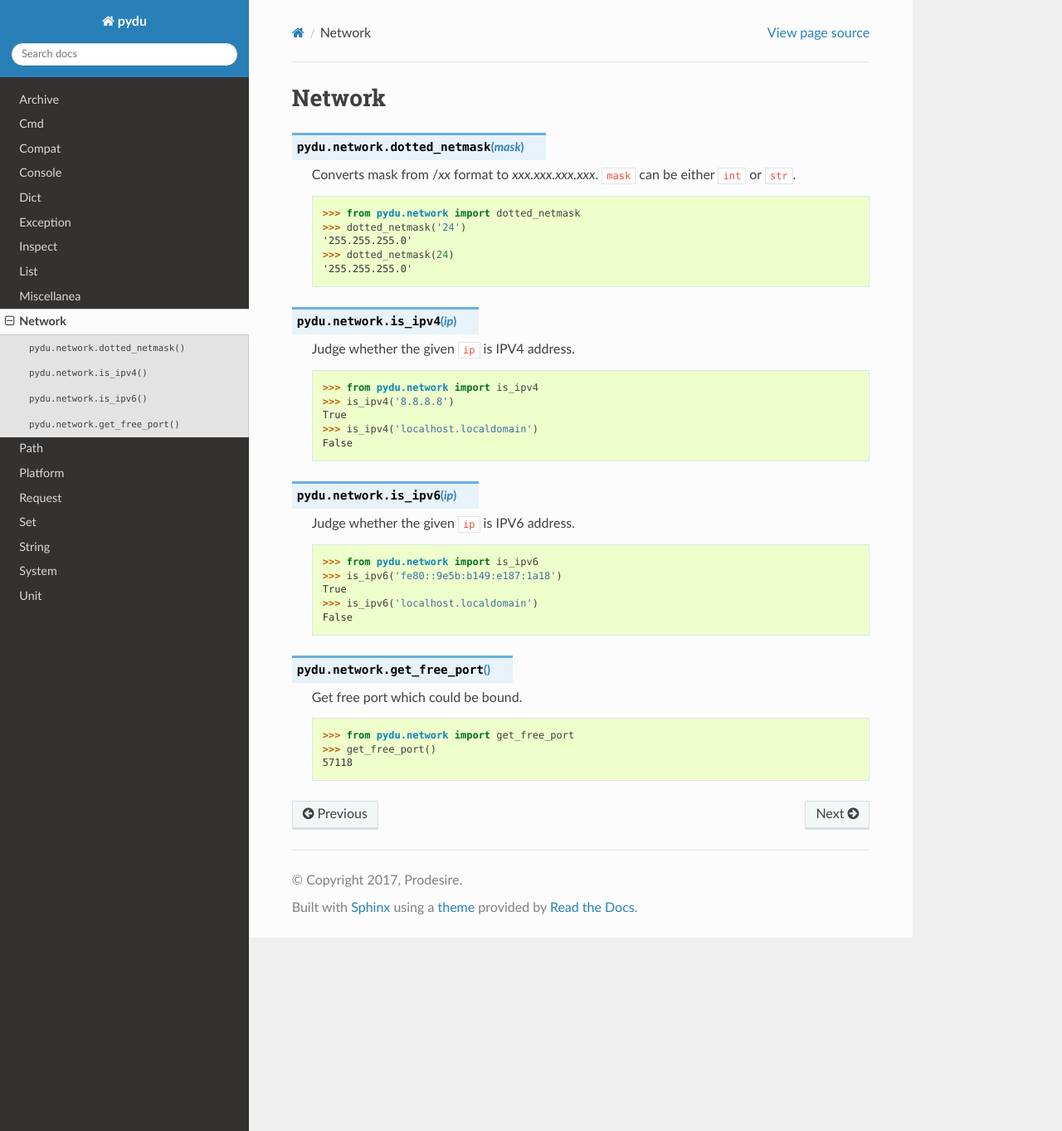
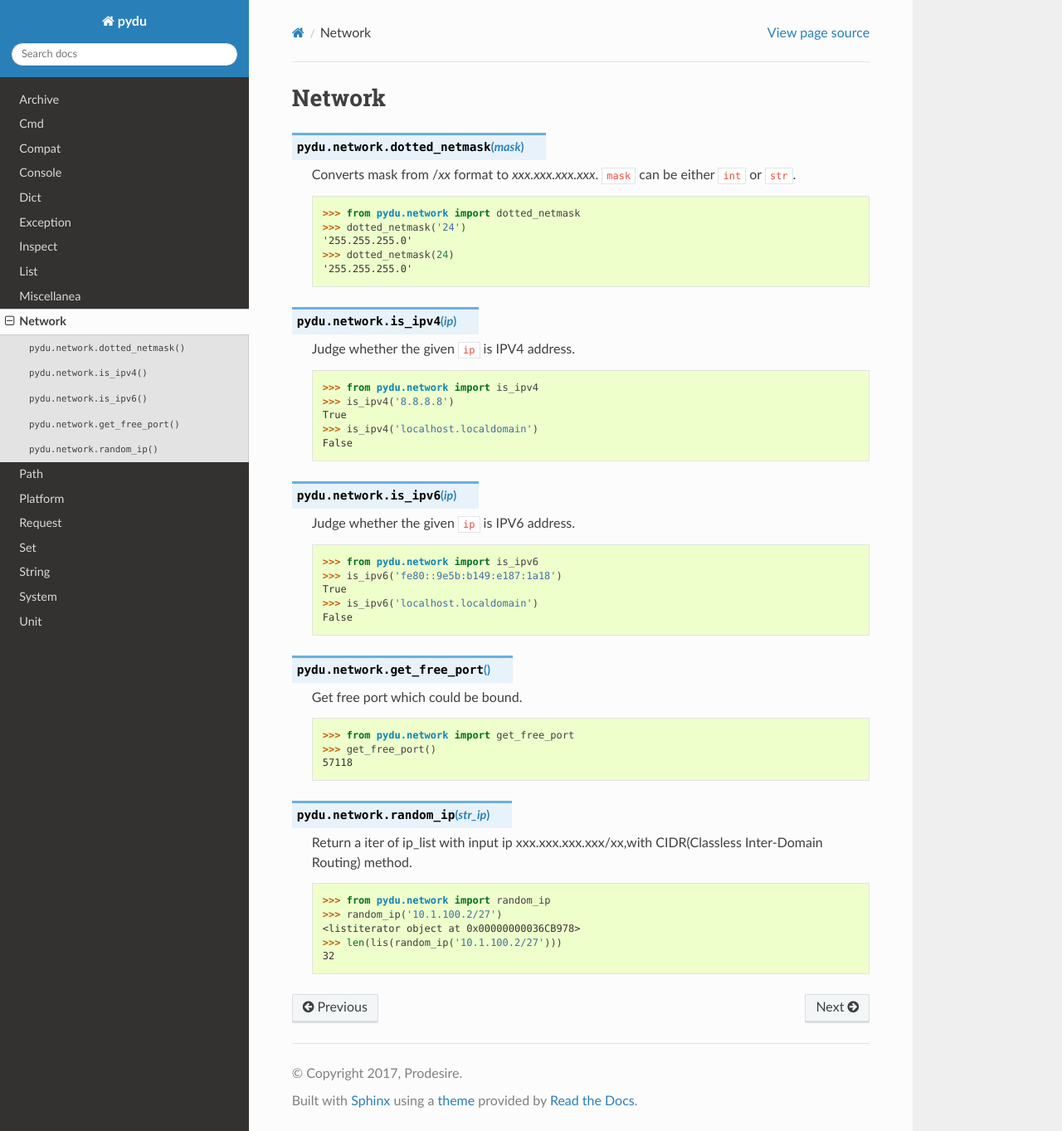
Before and after one commit to flaggo/pydu, a Sphinx documentation site: the page built from docs/network.rst, in a window 1280 px wide and 1363 px high. Shown: the whole window at 83% size. Built offline with Sphinx 7.4.7 and the Read the Docs theme 2.0.0, drawn with Linux system fonts in a browser that asks for light colours.

Commit message:
Add doc for network.random_ip

```diff
--- a/docs/network.rst
+++ b/docs/network.rst
@@ -42,3 +42,14 @@ Network
     >>> from pydu.network import get_free_port
     >>> get_free_port()
     57118
+
+.. py:function:: pydu.network.random_ip(str_ip)
+
+    Return a iter of ip_list with input ip xxx.xxx.xxx.xxx/xx,with
+    CIDR(Classless Inter-Domain Routing) method.
+
+    >>> from pydu.network import random_ip
+    >>> random_ip('10.1.100.2/27')
+    <listiterator object at 0x00000000036CB978>
+    >>> len(lis(random_ip('10.1.100.2/27')))
+    32
```
